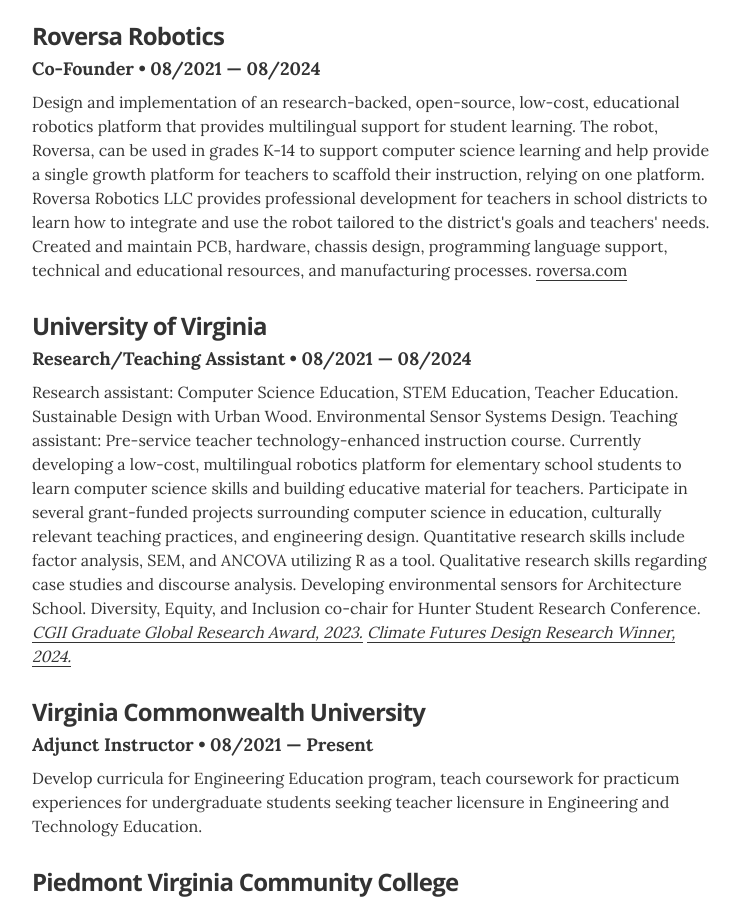
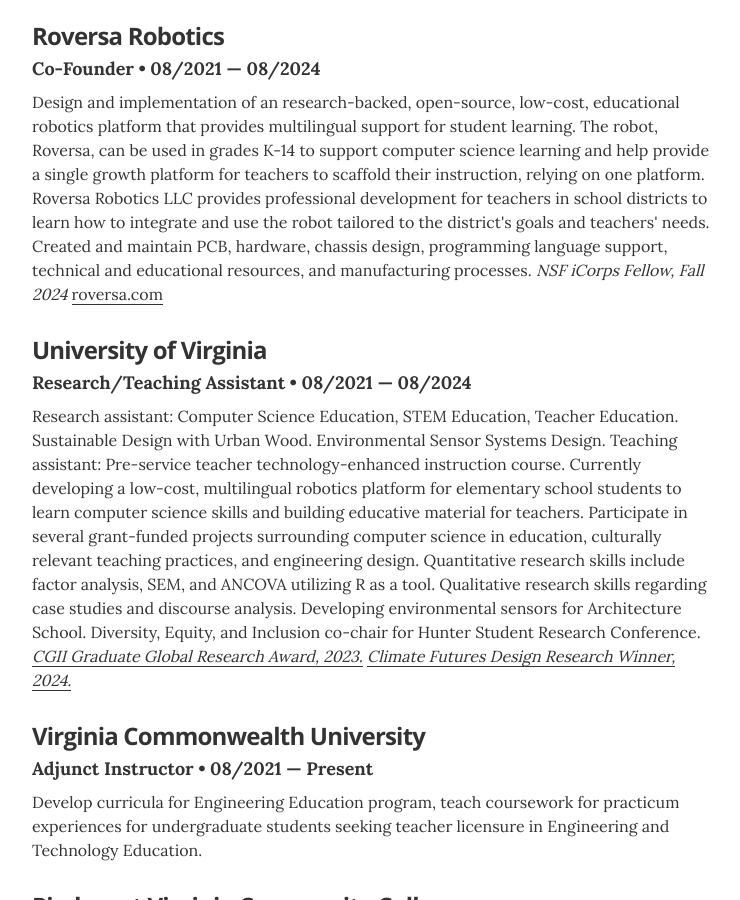
Before and after one commit to eabredder/eabredder.github.io, a Jekyll site: the page built from index.html, in a window 1280 px wide and 900 px high, scrolled down 1010 px. Shown: the whole window, without its empty margins (268-1008 px from the left). Built offline with Jekyll 4.4.1, drawn with Linux system fonts in a browser that asks for light colours.

Commit message:
Update resume.html

```diff
--- a/_layouts/resume.html
+++ b/_layouts/resume.html
@@ -101,7 +101,7 @@
         <div class="resume-item" itemscope itemprop="worksFor" itemtype="http://schema.org/Organization">
           <h3 class="resume-item-title" itemprop="name">Roversa Robotics</h3>
           <h4 class="resume-item-details" itemprop="description">Co-Founder &bull; 08/2021 &mdash; 08/2024</h4>
-          <p class="resume-item-copy">Design and implementation of an research-backed, open-source, low-cost, educational robotics platform that provides multilingual support for student learning. The robot, Roversa, can be used in grades K-14 to support computer science learning and help provide a single growth platform for teachers to scaffold their instruction, relying on one platform. Roversa Robotics LLC provides professional development for teachers in school districts to learn how to integrate and use the robot tailored to the district's goals and teachers' needs. Created and maintain PCB, hardware, chassis design, programming language support, technical and educational resources, and manufacturing processes. <a href="http://www.roversa.com/" target="_blank">roversa.com</a></p>
+          <p class="resume-item-copy">Design and implementation of an research-backed, open-source, low-cost, educational robotics platform that provides multilingual support for student learning. The robot, Roversa, can be used in grades K-14 to support computer science learning and help provide a single growth platform for teachers to scaffold their instruction, relying on one platform. Roversa Robotics LLC provides professional development for teachers in school districts to learn how to integrate and use the robot tailored to the district's goals and teachers' needs. Created and maintain PCB, hardware, chassis design, programming language support, technical and educational resources, and manufacturing processes. <em>NSF iCorps Fellow, Fall 2024</em> <a href="http://www.roversa.com/" target="_blank">roversa.com</a></p>
 
           </div><!-- end of resume-item -->
 
```
